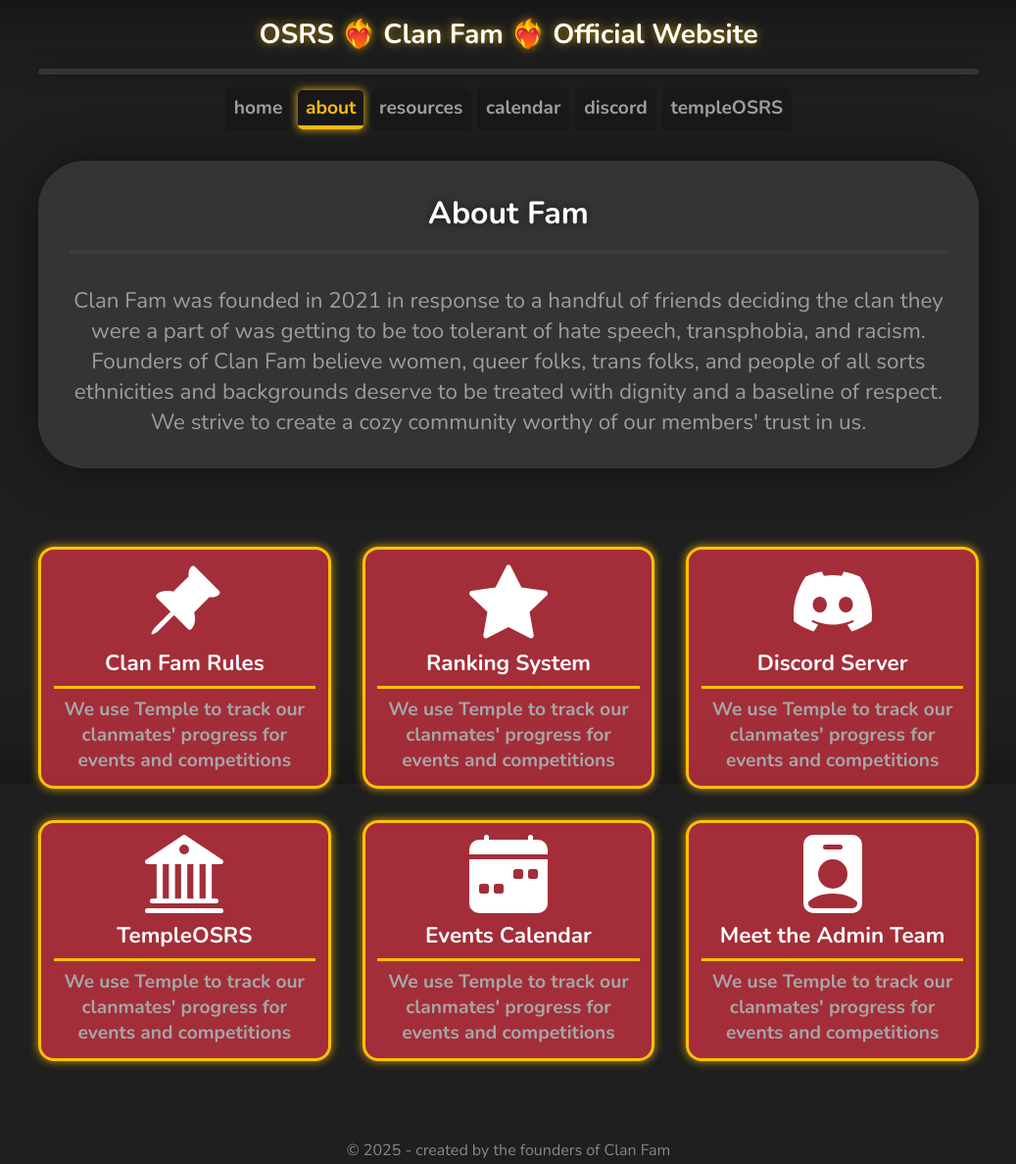
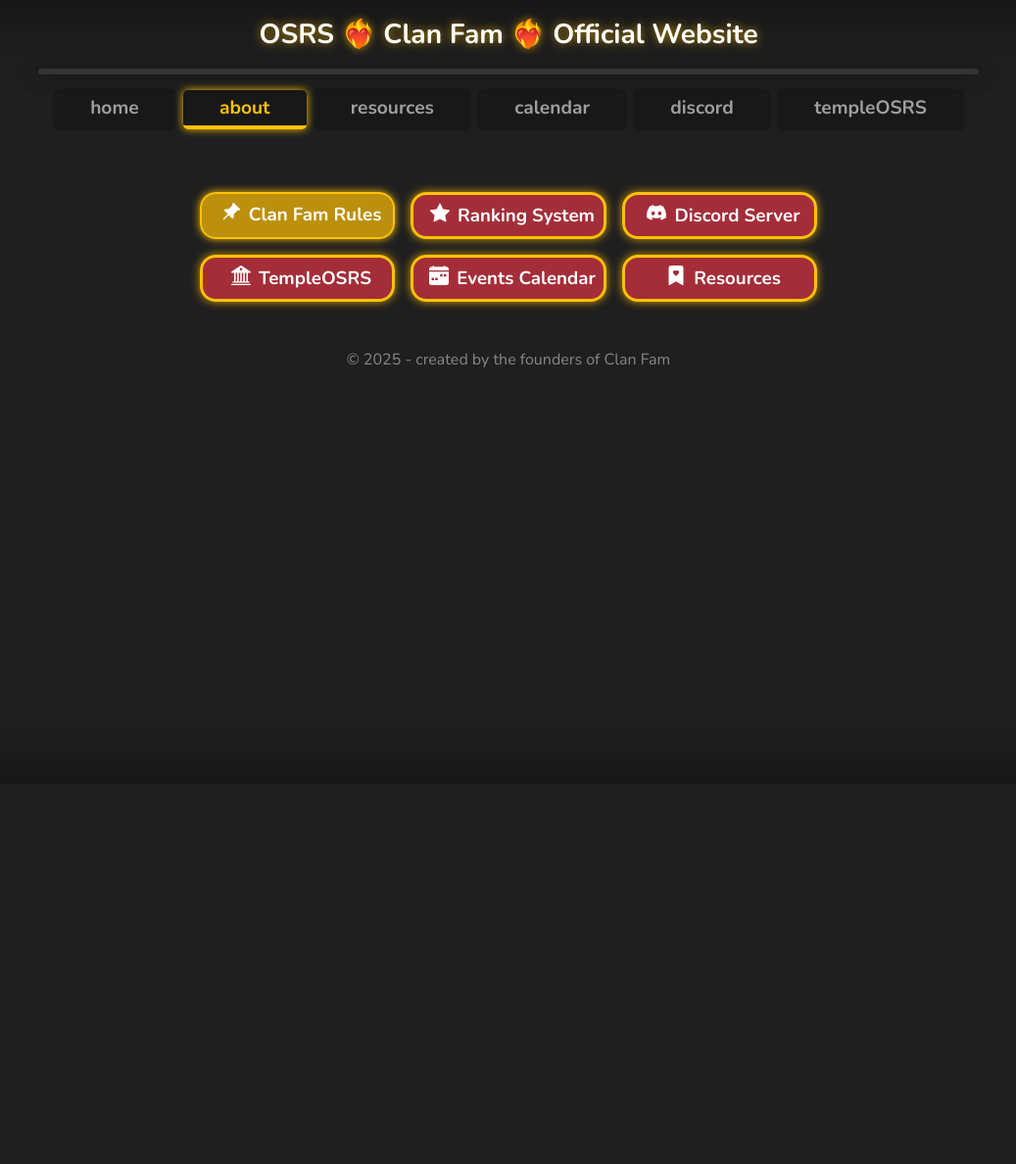
Before and after one commit to furi-bb/fam-custom, a website: page rules.html in a window 1280 px wide. Shown: the whole page at 98% size, without its empty margins (121-1158 px from the left). After the commit the page ends 800 px from the top, so only its background shows below. Drawn offline with nearby package versions, Linux system fonts and the light colour scheme.

Commit message:
added content

```diff
--- a/css/styles.css
+++ b/css/styles.css
@@ -40,7 +40,8 @@
 
 footer {
     color: #888888;
-    margin-bottom: 1rem;
+    padding-bottom: 1rem;
+    padding-top: 1rem;
 }
 
 .shadow-background {
@@ -61,6 +62,7 @@
     font-size: 1.5rem;
     /*border-bottom: 0.6rem solid #dc3545;*/
     text-shadow: rgba(255, 193, 7, 0.7) 0 0 0.6rem;
+    padding: 0 2rem;
 }
 
 .top-hr {
@@ -77,9 +79,8 @@
 .top-nav {
     display: flex;
     justify-content: space-between;
-    max-width: 30em;
     align-content: center;
-    margin: 0 auto 2rem auto;
+    margin: 0 1rem 2rem 1rem;
     font-size: 1.2rem;
     flex-wrap: wrap;
     gap: 0.5rem;
@@ -109,15 +110,16 @@
     box-shadow: 0 0 .5rem #ffc107;
 }
 
-@media (max-width: 565px) {
-    .top-nav {
-        flex-direction: column;
-    }
+/*@media (max-width: 565px) {*/
+/*    .top-nav {*/
+/*        flex-direction: column;*/
+/*        margin: 0 0.1rem;*/
+/*    }*/
 
-    .top-nav-link {
-        width: 70%;
-    }
-}
+/*    .top-nav-link {*/
+
+/*    }*/
+/*}*/
 
 /*
 cover
@@ -270,3 +272,74 @@
 .about-links-icons {
     color: #fff;
 }
+
+/*
+about sub-pages
+ */
+
+.about-pages-header-container {
+    display: flex;
+    flex-direction: column;
+    justify-content: center;
+    padding: 2rem 0;
+}
+
+.about-pages-header-grid {
+    display: grid;
+    margin: auto;
+    grid-template-columns: 1fr 1fr 1fr;
+    gap: 1rem;
+}
+
+
+@media (max-width: 635px) {
+    .about-pages-header-grid {
+        grid-template-columns: 1fr 1fr;
+    }
+}
+
+@media (max-width: 440px) {
+    .about-pages-header-grid {
+        display: flex;
+        flex-direction: column;
+    }
+
+    .about-pages-header-grid {
+        margin: 0 1rem;
+    }
+}
+
+
+.about-pages-header-button {
+    display: flex;
+    font-size: 1rem;
+    color: #a6a6a6;
+    background-color: rgba(220, 53, 69, 0.7);
+    border: 3px solid #ffc107;
+    border-radius: 1rem;
+    padding: 0.5rem;
+    box-shadow: 0 0 .6rem rgba(255, 193, 7, 0.8);
+    justify-content: center;
+}
+
+.about-pages-header-button:hover {
+    color: #3a3a3a;
+    background-color: rgba(255, 193, 7, 0.7);
+    border: 2px solid #ffc107;
+    box-shadow: 0 0 .5rem #ffc107;
+}
+
+.about-pages-header-button-title {
+    color: #ffffff;
+}
+
+.about-pages-header-button-icons {
+    color: #fff;
+    padding: 0 0.5rem;
+}
+
+.about-pages-header-button.active-button {
+    background-color: rgba(255, 193, 7, 0.7);
+    border: 2px solid #ffc107;
+    box-shadow: 0 0 .5rem #ffc107;
+}
--- a/rules.html
+++ b/rules.html
@@ -33,114 +33,69 @@
         </div>
     </header>
     <main class="main-content">
-        <div class="content-header">
-            <h1 class="content-header-title">About Fam</h1>
-            <p class="content-header-text">Clan Fam was founded in 2021 in response to a handful of friends
-                deciding the clan they were a part of was getting to be too tolerant of hate speech, transphobia, and
-                racism. Founders of Clan Fam believe women, queer folks, trans folks, and people of all sorts ethnicities
-                and backgrounds deserve to be treated with dignity and a baseline of respect. We strive to create a cozy
-                community worthy of our members' trust in us.
-            </p>
-        </div>
-        <div class="about-info-container">
-            <div class="about-info">
-                <a class="about-links" href="rules.html">
-                    <div>
-                        <div class="about-links-icons">
-                            <svg fill="currentColor" height="80" viewBox="0 0 16 16"
-                                 width="80" xmlns="http://www.w3.org/2000/svg">
+        <div class="about-pages-header-container">
+            <div class="about-pages-header-grid">
+                <a class="about-pages-header-button active-button" href="rules.html">
+                        <div class="about-pages-header-button-icons">
+                            <svg fill="currentColor" height="20" viewBox="0 0 16 16"
+                                 width="20" xmlns="http://www.w3.org/2000/svg">
                                 <path d="M9.828.722a.5.5 0 0 1 .354.146l4.95 4.95a.5.5 0 0 1 0 .707c-.48.48-1.072.588-1.503.588-.177 0-.335-.018-.46-.039l-3.134 3.134a6 6 0 0 1 .16 1.013c.046.702-.032 1.687-.72 2.375a.5.5 0 0 1-.707 0l-2.829-2.828-3.182 3.182c-.195.195-1.219.902-1.414.707s.512-1.22.707-1.414l3.182-3.182-2.828-2.829a.5.5 0 0 1 0-.707c.688-.688 1.673-.767 2.375-.72a6 6 0 0 1 1.013.16l3.134-3.133a3 3 0 0 1-.04-.461c0-.43.108-1.022.589-1.503a.5.5 0 0 1 .353-.146"/>
                             </svg>
                         </div>
-                        <div class="about-links-title-box">
-                            <h3 class="about-links-title">Clan Fam
+                        <div class="about-pages-header-button-title-container">
+                            <h3 class="about-pages-header-button-title">Clan Fam
                                 Rules</h3></div>
-                        <div>
-                            <p>We use Temple to track our clanmates' progress for events and
-                                competitions</p>
-                        </div>
-                    </div>
                 </a>
-                <a class="about-links" href="ranks.html">
-                    <div>
-                        <div class="about-links-icons">
-                            <svg fill="currentColor" height="80" viewBox="0 0 16 16"
-                                 width="80" xmlns="http://www.w3.org/2000/svg">
+                <a class="about-pages-header-button" href="ranks.html">
+                        <div class="about-pages-header-button-icons">
+                            <svg fill="currentColor" height="20" viewBox="0 0 16 16"
+                                 width="20" xmlns="http://www.w3.org/2000/svg">
                                 <path d="M3.612 15.443c-.386.198-.824-.149-.746-.592l.83-4.73L.173 6.765c-.329-.314-.158-.888.283-.95l4.898-.696L7.538.792c.197-.39.73-.39.927 0l2.184 4.327 4.898.696c.441.062.612.636.282.95l-3.522 3.356.83 4.73c.078.443-.36.79-.746.592L8 13.187l-4.389 2.256z"/>
                             </svg>
                         </div>
-                        <div class="about-links-title-box">
-                            <h3 class="about-links-title">Ranking
+                        <div class="about-pages-header-button-title-container">
+                            <h3 class="about-pages-header-button-title">Ranking
                                 System</h3></div>
-                        <div>
-                            <p>We use Temple to track our clanmates' progress for events and
-                                competitions</p>
-                        </div>
-                    </div>
-                </a><a class="about-links" href="https://discord.gg/mrFysUW2nA" target="_blank">
-                <div>
-                    <div class="about-links-icons">
-                        <svg fill="currentColor" height="80" viewBox="0 0 16 16"
-                             width="80" xmlns="http://www.w3.org/2000/svg">
+                </a><a class="about-pages-header-button" href="https://discord.gg/mrFysUW2nA" target="_blank">
+                    <div class="about-pages-header-button-icons">
+                        <svg fill="currentColor" height="20" viewBox="0 0 16 16"
+                             width="20" xmlns="http://www.w3.org/2000/svg">
                             <path d="M13.545 2.907a13.2 13.2 0 0 0-3.257-1.011.05.05 0 0 0-.052.025c-.141.25-.297.577-.406.833a12.2 12.2 0 0 0-3.658 0 8 8 0 0 0-.412-.833.05.05 0 0 0-.052-.025c-1.125.194-2.22.534-3.257 1.011a.04.04 0 0 0-.021.018C.356 6.024-.213 9.047.066 12.032q.003.022.021.037a13.3 13.3 0 0 0 3.995 2.02.05.05 0 0 0 .056-.019q.463-.63.818-1.329a.05.05 0 0 0-.01-.059l-.018-.011a9 9 0 0 1-1.248-.595.05.05 0 0 1-.02-.066l.015-.019q.127-.095.248-.195a.05.05 0 0 1 .051-.007c2.619 1.196 5.454 1.196 8.041 0a.05.05 0 0 1 .053.007q.121.1.248.195a.05.05 0 0 1-.004.085 8 8 0 0 1-1.249.594.05.05 0 0 0-.03.03.05.05 0 0 0 .003.041c.24.465.515.909.817 1.329a.05.05 0 0 0 .056.019 13.2 13.2 0 0 0 4.001-2.02.05.05 0 0 0 .021-.037c.334-3.451-.559-6.449-2.366-9.106a.03.03 0 0 0-.02-.019m-8.198 7.307c-.789 0-1.438-.724-1.438-1.612s.637-1.613 1.438-1.613c.807 0 1.45.73 1.438 1.613 0 .888-.637 1.612-1.438 1.612m5.316 0c-.788 0-1.438-.724-1.438-1.612s.637-1.613 1.438-1.613c.807 0 1.451.73 1.438 1.613 0 .888-.631 1.612-1.438 1.612"/>
                         </svg>
                     </div>
-                    <div class="about-links-title-box">
-                        <h3 class="about-links-title">Discord Server</h3></div>
-                    <div>
-                        <p>We use Temple to track our clanmates' progress for events and
-                            competitions</p>
-                    </div>
-                </div>
+                    <div class="about-pages-header-button-title-container">
+                        <h3 class="about-pages-header-button-title">Discord Server</h3></div>
             </a>
-                <a class="about-links" href="https://templeosrs.com/groups/overview.php?id=1340"
+                <a class="about-pages-header-button" href="https://templeosrs.com/groups/overview.php?id=1340"
                    target="_blank">
-                    <div>
-                        <div class="about-links-icons">
-                            <svg fill="currentColor" height="80" viewBox="0 0 16 16"
-                                 width="80" xmlns="http://www.w3.org/2000/svg">
+                        <div class="about-pages-header-button-icons">
+                            <svg fill="currentColor" height="20" viewBox="0 0 16 16"
+                                 width="20" xmlns="http://www.w3.org/2000/svg">
                                 <path d="M8.277.084a.5.5 0 0 0-.554 0l-7.5 5A.5.5 0 0 0 .5 6h1.875v7H1.5a.5.5 0 0 0 0 1h13a.5.5 0 1 0 0-1h-.875V6H15.5a.5.5 0 0 0 .277-.916zM12.375 6v7h-1.25V6zm-2.5 0v7h-1.25V6zm-2.5 0v7h-1.25V6zm-2.5 0v7h-1.25V6zM8 4a1 1 0 1 1 0-2 1 1 0 0 1 0 2M.5 15a.5.5 0 0 0 0 1h15a.5.5 0 1 0 0-1z"/>
                             </svg>
                         </div>
-                        <div  class="about-links-title-box">
-                            <h3 class="about-links-title">TempleOSRS</h3></div>
-                        <div>
-                            <p>We use Temple to track our clanmates' progress for events and
-                                competitions</p>
-                        </div>
-                    </div>
-                </a><a class="about-links" href="calendar.html">
-                <div>
-                    <div class="about-links-icons">
-                        <svg fill="currentColor" height="80" viewBox="0 0 16 16"
-                             width="80" xmlns="http://www.w3.org/2000/svg">
+                        <div  class="about-pages-header-button-title-container">
+                            <h3 class="about-pages-header-button-title">TempleOSRS</h3></div>
+                </a><a class="about-pages-header-button" href="calendar.html">
+                    <div class="about-pages-header-button-icons">
+                        <svg fill="currentColor" height="20" viewBox="0 0 16 16"
+                             width="20" xmlns="http://www.w3.org/2000/svg">
                             <path d="M4 .5a.5.5 0 0 0-1 0V1H2a2 2 0 0 0-2 2v1h16V3a2 2 0 0 0-2-2h-1V.5a.5.5 0 0 0-1 0V1H4zM16 14V5H0v9a2 2 0 0 0 2 2h12a2 2 0 0 0 2-2M9.5 7h1a.5.5 0 0 1 .5.5v1a.5.5 0 0 1-.5.5h-1a.5.5 0 0 1-.5-.5v-1a.5.5 0 0 1 .5-.5m3 0h1a.5.5 0 0 1 .5.5v1a.5.5 0 0 1-.5.5h-1a.5.5 0 0 1-.5-.5v-1a.5.5 0 0 1 .5-.5M2 10.5a.5.5 0 0 1 .5-.5h1a.5.5 0 0 1 .5.5v1a.5.5 0 0 1-.5.5h-1a.5.5 0 0 1-.5-.5zm3.5-.5h1a.5.5 0 0 1 .5.5v1a.5.5 0 0 1-.5.5h-1a.5.5 0 0 1-.5-.5v-1a.5.5 0 0 1 .5-.5"/>
                         </svg>
                     </div>
-                    <div class="about-links-title-box">
-                        <h3 class="about-links-title">Events
+                    <div class="about-pages-header-button-title-container">
+                        <h3 class="about-pages-header-button-title">Events
                             Calendar</h3></div>
-                    <div>
-                        <p>We use Temple to track our clanmates' progress for events and
-                            competitions</p>
-                    </div>
-                </div>
-            </a> <a class="about-links" href="meet-the-admin.html">
-                <div>
-                    <div class="about-links-icons">
-                        <svg fill="currentColor" height="80" viewBox="0 0 16 16"
-                             width="80" xmlns="http://www.w3.org/2000/svg">
-                            <path d="M2 2a2 2 0 0 1 2-2h8a2 2 0 0 1 2 2v12a2 2 0 0 1-2 2H4a2 2 0 0 1-2-2zm4.5 0a.5.5 0 0 0 0 1h3a.5.5 0 0 0 0-1zM8 11a3 3 0 1 0 0-6 3 3 0 0 0 0 6m5 2.755C12.146 12.825 10.623 12 8 12s-4.146.826-5 1.755V14a1 1 0 0 0 1 1h8a1 1 0 0 0 1-1z"/>
+            </a>
+                <a class="about-pages-header-button" href="resources.html">
+                    <div class="about-pages-header-button-icons">
+                        <svg xmlns="http://www.w3.org/2000/svg" width="20" height="20" fill="currentColor" viewBox="0 0 16 16">
+                            <path d="M2 15.5a.5.5 0 0 0 .74.439L8 13.069l5.26 2.87A.5.5 0 0 0 14 15.5V2a2 2 0 0 0-2-2H4a2 2 0 0 0-2 2zM8 4.41c1.387-1.425 4.854 1.07 0 4.277C3.146 5.48 6.613 2.986 8 4.412z"/>
                         </svg>
                     </div>
-                    <div class="about-links-title-box">
-                        <h3 class="about-links-title">
-                            Meet the Admin Team</h3></div>
-                    <div>
-                        <p>We use Temple to track our clanmates' progress for events and
-                            competitions</p>
-                    </div>
-                </div>
+                    <div class="about-pages-header-button-title-container">
+                        <h3 class="about-pages-header-button-title">
+                            Resources</h3></div>
             </a>
             </div>
         </div>
```
Also changed, not shown: about.html (+12 -20 lines), index.html (+1 -1 lines).
